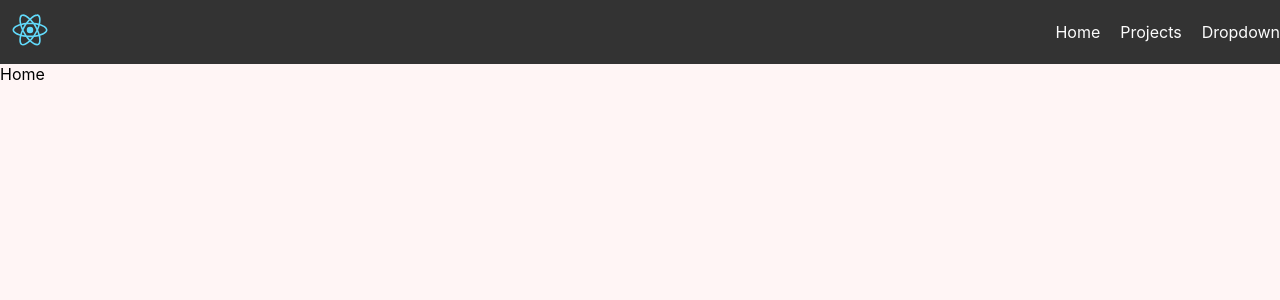
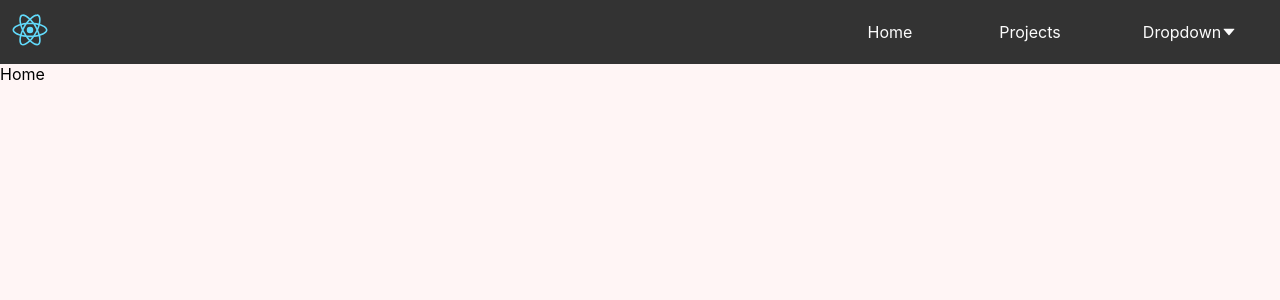
Before and after one commit to phamja1/website, a React (Create React App) app: page / in a window 1280 px wide. Shown: the top 300 px of the page. Built offline with nearby package versions, Linux system fonts and the light colour scheme.

Commit message:
Fixed Navbar

```diff
--- a/package.json
+++ b/package.json
@@ -12,6 +12,7 @@
     "@types/react-dom": "^18.0.9",
     "react": "^18.2.0",
     "react-dom": "^18.2.0",
+    "react-icons": "^4.6.0",
     "react-router-dom": "^6.4.3",
     "react-scripts": "5.0.1",
     "typescript": "^4.9.3",
--- a/src/Components/NavBar.tsx
+++ b/src/Components/NavBar.tsx
@@ -2,6 +2,7 @@ import React from "react";
 import "../styles/NavBar.css";
 import logo from "../logo.svg";
 import { Link } from "react-router-dom";
+import { AiFillCaretDown } from "react-icons/ai";
 
 function NavBar() {
     return (
@@ -17,14 +18,16 @@ function NavBar() {
                     <Link to="/counter" className="link navbar-child">
                         Projects
                     </Link>
-                    <div className="dropdown navbar-child">
-                        {/* <button className="dropbtn">
+                    <div className="navbar-child dropdown ">
+                        <div className="navbar-child">
                             Dropdown
-                        </button>
+                            <AiFillCaretDown />
+                        </div>
                         <div className="dropdown-content">
-                            <a href="/counter">Counter</a>
-                        </div> */}
-                        Dropdown
+                            <Link to="/counter" className="dropdown-link link">Content1</Link>
+                            <div className="dropdown-link">Content2</div>
+                            <div className="dropdown-link">Content3</div>
+                        </div>
                     </div>
                 </div>
             </nav>
--- a/src/styles/CountCard.css
+++ b/src/styles/CountCard.css
@@ -20,7 +20,7 @@
     margin: 5pt;
     height: 2em;
     width: 2em;
-    cursor: cell;
+    cursor: pointer;
     text-align: center;
     background-color: white;
     border-radius: 500px;
--- a/src/styles/NavBar.css
+++ b/src/styles/NavBar.css
@@ -16,7 +16,6 @@
     display: flex;
     justify-content: flex-end;
     width: 100%;
-    gap: 20px;
 }
 
 
@@ -32,58 +31,48 @@
     color: #FFFFFFFC;
     /* border: 0.1em solid white; */
     cursor: pointer;
-    text-decoration: none;
-    width: auto ;
+    min-width: 100px;
+    width: auto;
+    padding: 0 20px;
+    border-radius: 2px;
 }
-
-/* .dropdown {
-    float: left;
-} */
 
 .nav-tag {
     display: flex;
 }
 
+.dropdown {
+    position: relative;
+    display: inline-block !important;
+    width: inherit;
+}
 
-/* .navbar-child .dropdown-content {
+.dropdown:hover .dropdown-content {
+    display: block;
+}
+
+.dropdown-content {
     display: none;
     position: absolute;
     background-color: #f9f9f9;
-    top: 63px;
-    width: 100%;
     box-shadow: 0px 8px 16px 0px rgba(0,0,0,0.2);
+    min-width: 100%;
     z-index: 1;
-  }
+    transform: translate(-20px, 0);
+}
 
-  .dropdown-content a {
-    float: none;
+.navbar-child:hover {
+    background-color: #444242;
+}
+.dropdown-content .dropdown-link:hover {
+    background-color: #ddd;
+}
+
+.dropdown-link {
+    display: flex;
+    justify-content: center;
+    height: 50px;
     color: black;
-    padding: 12px 16px;
-    text-decoration: none;
-    display: block;
-    text-align: left;
-  }
-
-  .dropdown-content a:hover {
-    background-color: #ddd;
-  }
-
-  .dropdown:hover .dropdown-content {
-    display: block;
-  }
-
-.dropdown {
-    float: right;
-    overflow: hidden;
-  }
-
-  .dropdown .dropbtn {
-    font-size: 16px;
-    border: none;
-    outline: none;
-    color: white;
-    padding: 14px 16px;
-    background-color: inherit;
-    font-family: inherit;
-    margin: 0;
-  } */
+    align-items: center;
+    text-align: center;
+}
```
Also changed, not shown: 1 other file (tests, documents, lock files or other folders).
